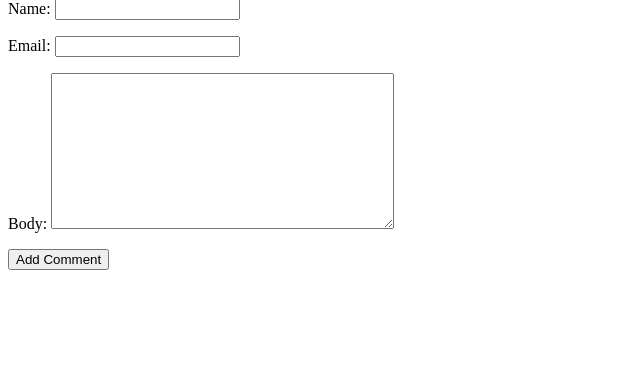
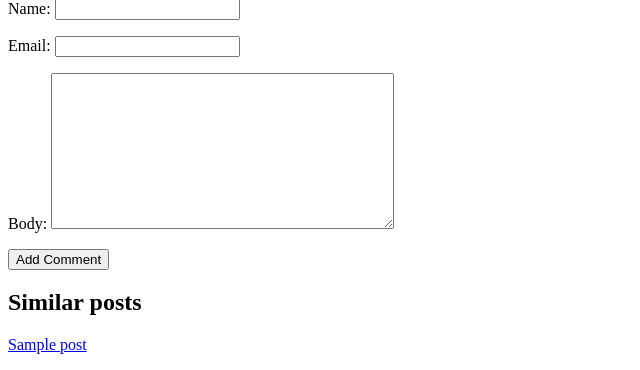
Before and after one commit to riicodes/mysite, a Django app: template blog/templates/blog/post/detail.html in a window 1280 px wide. Shown: the part 633-1003 px from the top of the page, without its empty margins (0-640 px from the left). Before the commit the page ends 903 px from the top, so only its background shows below. Run offline with Django 3.2, Linux system fonts and the light colour scheme; data comes from the database, SQL or seed files in the repository; both versions use the stored data as it was after the commit; the template is opened without the code that fills it: values that come from a table or form of the project are taken from there, most other values are stand-ins (such as "Sample title", 1, 10 or a date in 2020); parts of the project's set-up code (start-up, migrations or seed data) failed here and were passed over.

Commit message:
similar posts

```diff
--- a/blog/templates/blog/post/detail.html
+++ b/blog/templates/blog/post/detail.html
@@ -35,4 +35,13 @@
 		</form>
 	{% endif %}
 
+	<h2>Similar posts</h2>
+	{% for post in similar_posts %}
+		<p>
+			<a href="{{ post.get_absolute_url }}">{{ post.title }}</a>
+		</p>
+	{% empty %}
+		There are no similar posts yet.
+	{% endfor %}
+
 {% endblock content %}
--- a/blog/templates/blog/post/list.html
+++ b/blog/templates/blog/post/list.html
@@ -7,7 +7,7 @@
 		{% endif %}
 
 		{% for post in posts %}
-			<h2><a href="{{ post.get_absolute_url }}">{{ post.title }} {{ post.get_absolute_url }}</a></h2>
+			<h2><a href="{{ post.get_absolute_url }}">{{ post.title }}</a></h2>
 			<p class="tags">
 				Tags:
 				{% for tag in post.tags.all %}
```
Also changed, not shown: blog/views.py (+7 -1 lines), db.sqlite3.
